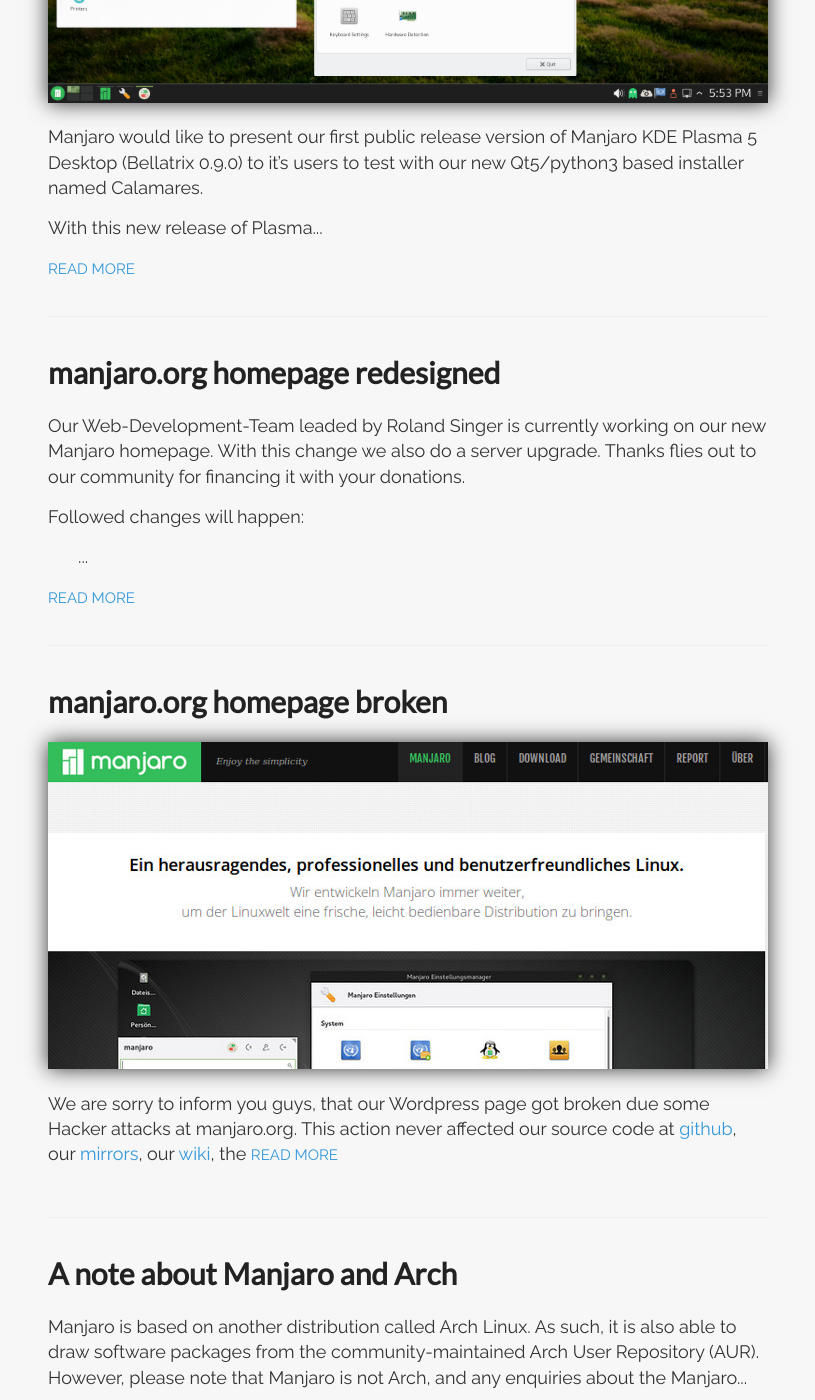
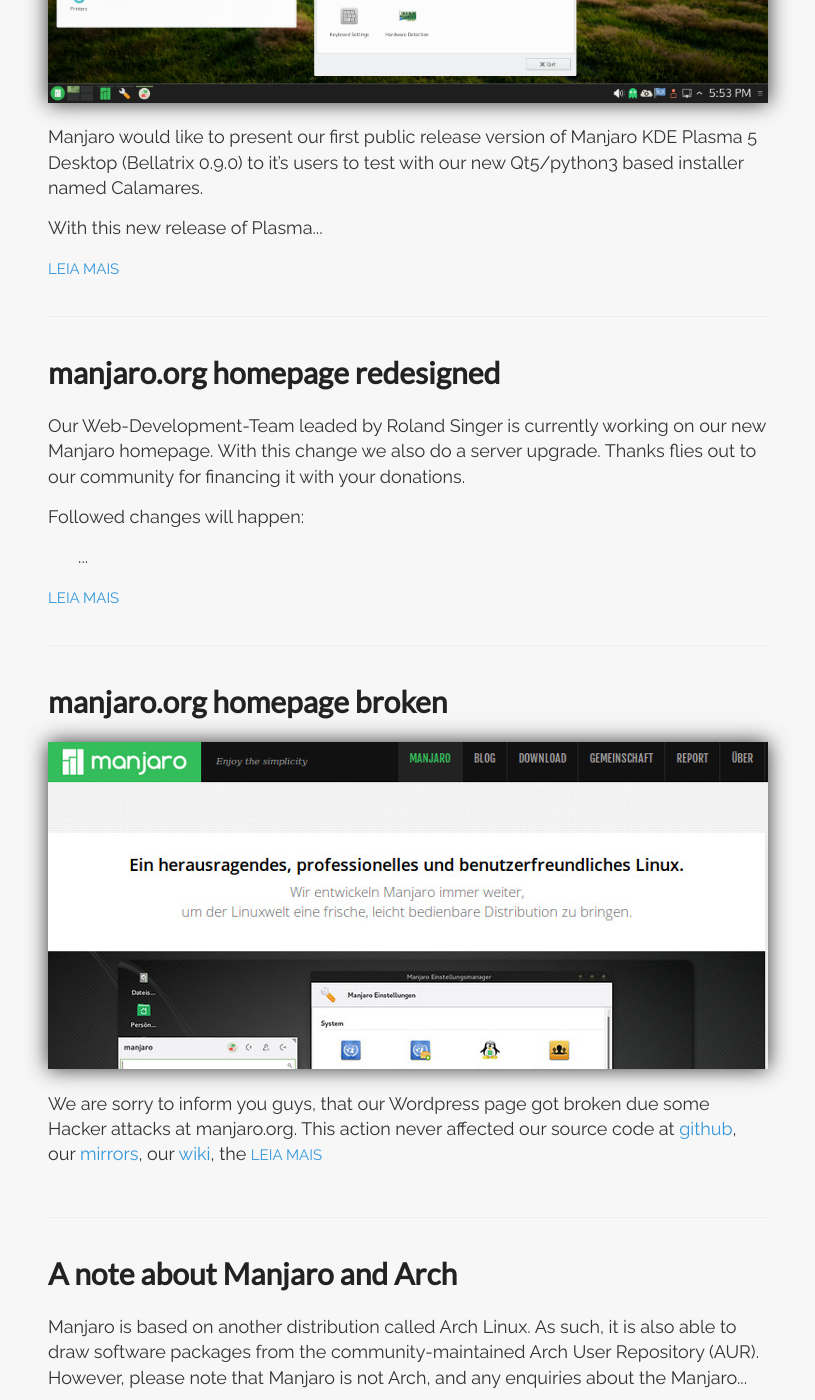
Before and after one commit to leandrinhorlobo/manjaro-br.github.io, a Jekyll site: the page built from index.html, in a window 1280 px wide and 1400 px high, scrolled down 3537 px. Shown: the whole window, without its empty margins (232-1047 px from the left). Built offline with Jekyll 4.4.1, drawn with Linux system fonts in a browser that asks for light colours; some of the changed text lies outside the part shown.

Commit message:
configuration...
Signed-off-by: Rafael Neri <rafepel@gmail.com>

```diff
--- a/index.html
+++ b/index.html
@@ -12,7 +12,7 @@
         {{ post.content | truncatewords:40}}
       </div>
 
-      <a href="{{ site.baseurl }}{{ post.url }}" class="read-more">Read More</a>
+      <a href="{{ site.baseurl }}{{ post.url }}" class="read-more">Leia Mais</a>
     </article>
   {% endfor %}
 </div>
```
